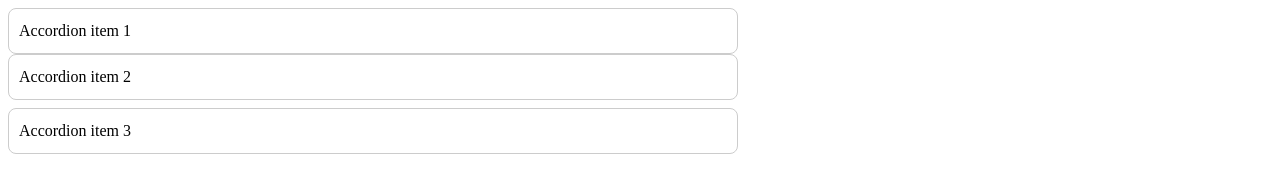
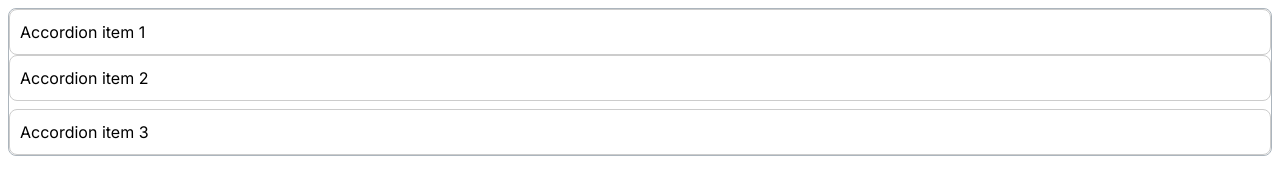
Before and after one commit to js-tasks-ru/htmlcss-20251006_n6163459, a website: page 03-lection1/02-accordion/index.html in a window 1280 px wide. Drawn offline with Linux system fonts and the light colour scheme.

Commit message:
add changes

```diff
--- a/03-lection1/02-accordion/accordion.css
+++ b/03-lection1/02-accordion/accordion.css
@@ -1,20 +1,17 @@
-/* Стилизация аккордеона */
 .accordion {
   color: Black;
-  font: Inter;
+  font-family: Inter;
   font-size: 16px;
   line-height: 24px;
   letter-spacing: 0%;
-  Width: 730px;
-  Height: 72px;
-  Top: 227px;
-  Left: 554px;
-  Border-radius: 8px;
-  Border: 1px;
-}
+  border-radius: 8px;
+  border-width: 1px;
+  border-style: solid;
+  border-color: #ACB5BD;
+  }
 .accordion__section {
- background-color: Gray 3;
-}
+ background-color: var (--color);
+  }
 .accordion__content {
   color: Gray 4;
   font: Inter;
```
